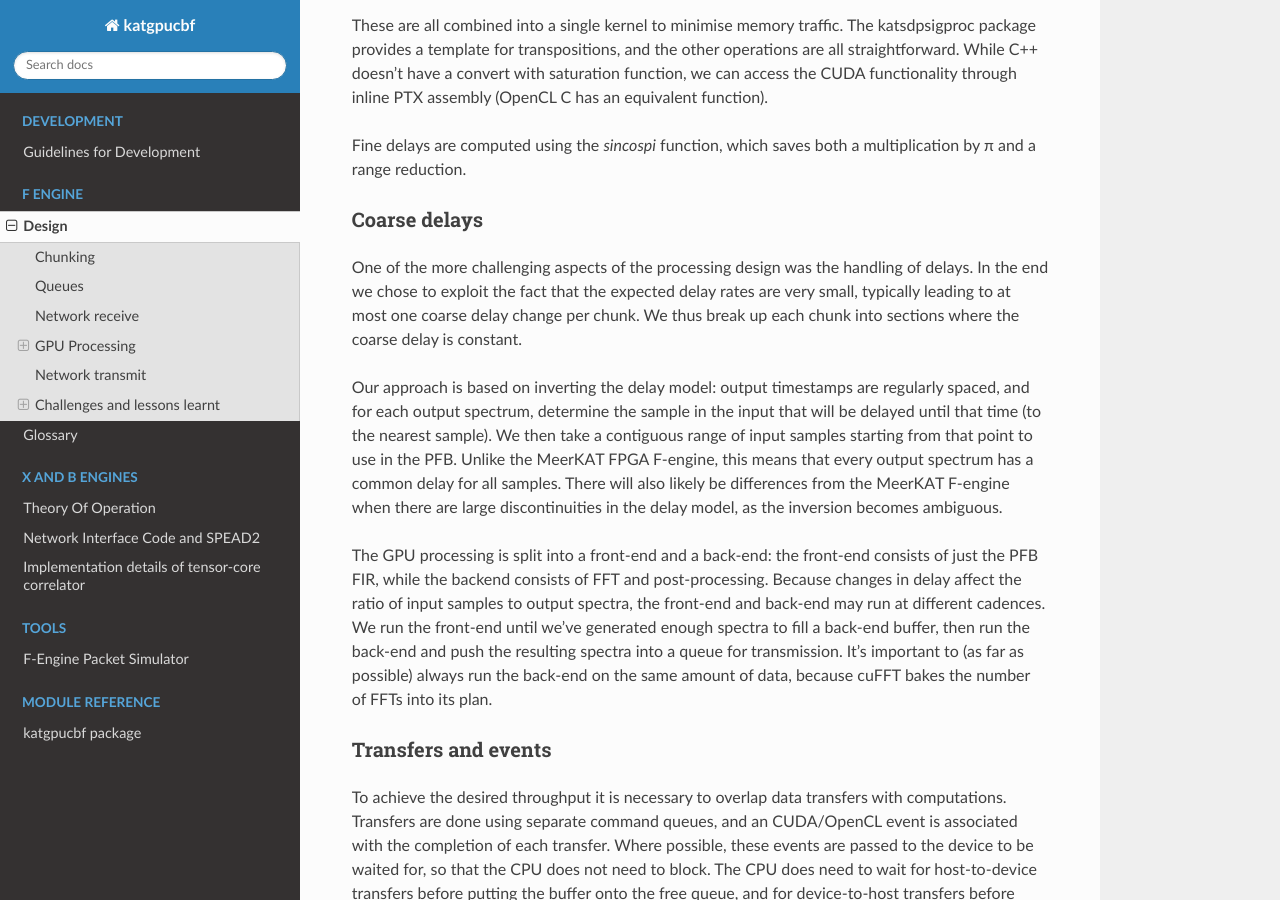
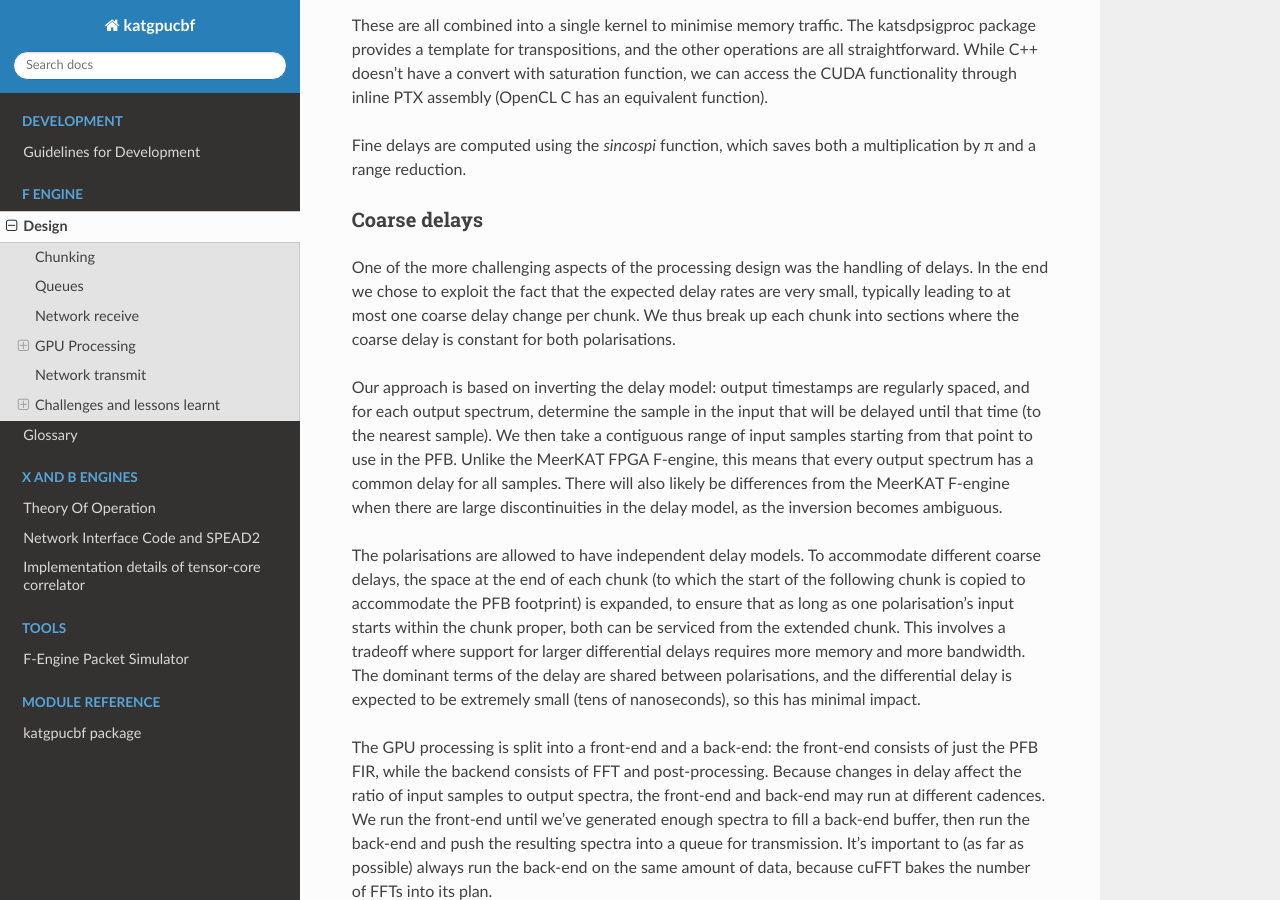
Before and after one commit to ska-sa/katgpucbf, a Sphinx documentation site: the page built from doc/fgpu.design.rst, in a window 1280 px wide and 900 px high, scrolled down 2977 px. Built offline with Sphinx 7.4.7 and the Read the Docs theme 2.0.0, drawn with Linux system fonts in a browser that asks for light colours; formulas are drawn with MathJax 3; the version number could not be read and is left out.

Commit message:
Update design doc for dual-pol delays
See NGC-404.

```diff
--- a/doc/fgpu.design.rst
+++ b/doc/fgpu.design.rst
@@ -179,7 +179,7 @@ One of the more challenging aspects of the processing design was the handling
 of delays. In the end we chose to exploit the fact that the expected delay
 rates are very small, typically leading to at most one coarse delay change per
 chunk. We thus break up each chunk into sections where the coarse delay is
-constant.
+constant for both polarisations.
 
 Our approach is based on inverting the delay model: output timestamps are
 regularly spaced, and for each output spectrum, determine the sample in the
@@ -189,6 +189,16 @@ the PFB. Unlike the MeerKAT FPGA F-engine, this means that every output
 spectrum has a common delay for all samples. There will also likely be
 differences from the MeerKAT F-engine when there are large discontinuities in
 the delay model, as the inversion becomes ambiguous.
+
+The polarisations are allowed to have independent delay models. To accommodate
+different coarse delays, the space at the end of each chunk (to which the start
+of the following chunk is copied to accommodate the PFB footprint) is expanded,
+to ensure that as long as one polarisation's input starts within the chunk
+proper, both can be serviced from the extended chunk. This involves a tradeoff
+where support for larger differential delays requires more memory and more
+bandwidth. The dominant terms of the delay are shared between polarisations,
+and the differential delay is expected to be extremely small (tens of
+nanoseconds), so this has minimal impact.
 
 The GPU processing is split into a front-end and a back-end: the front-end
 consists of just the PFB FIR, while the backend consists of FFT and
```
